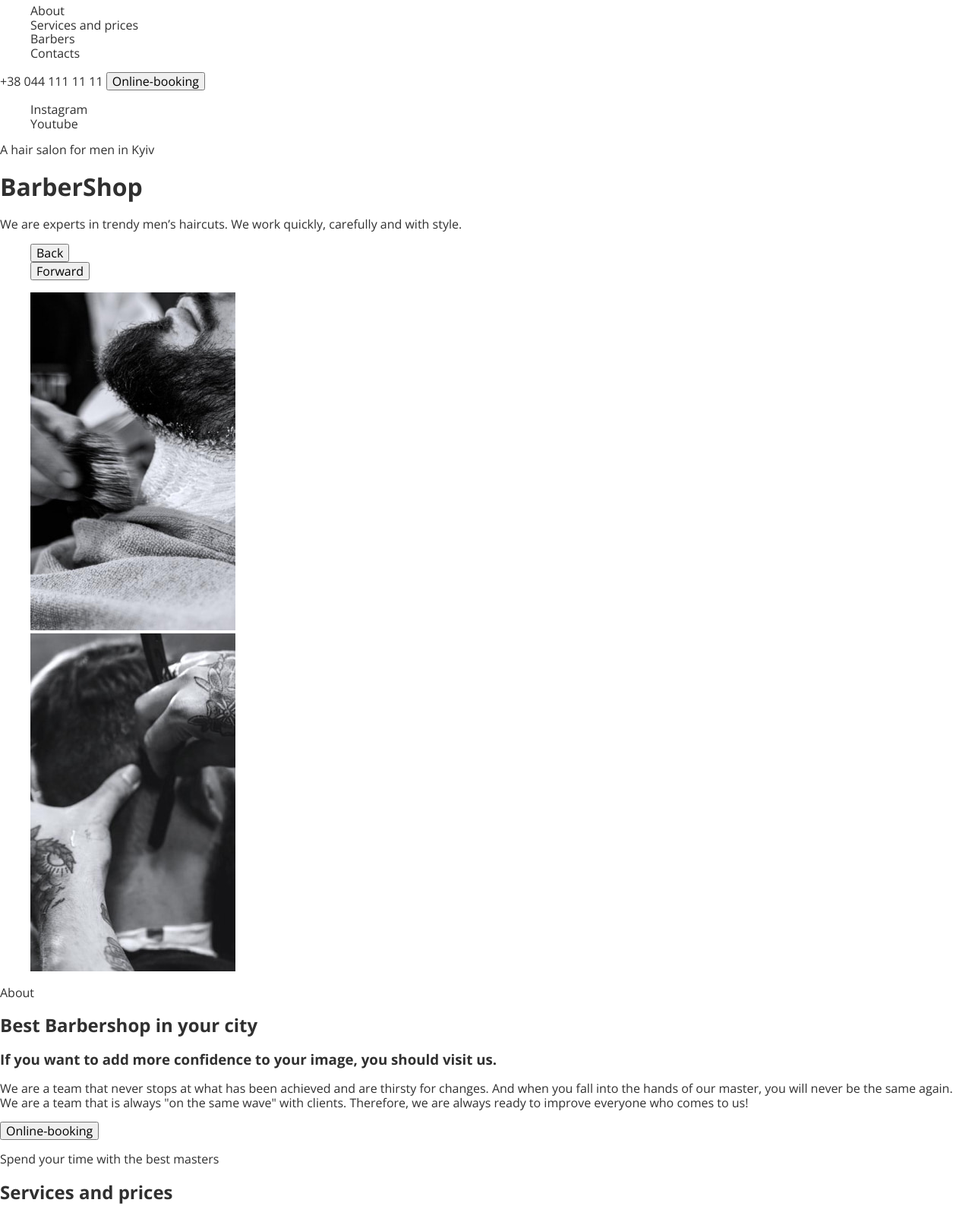
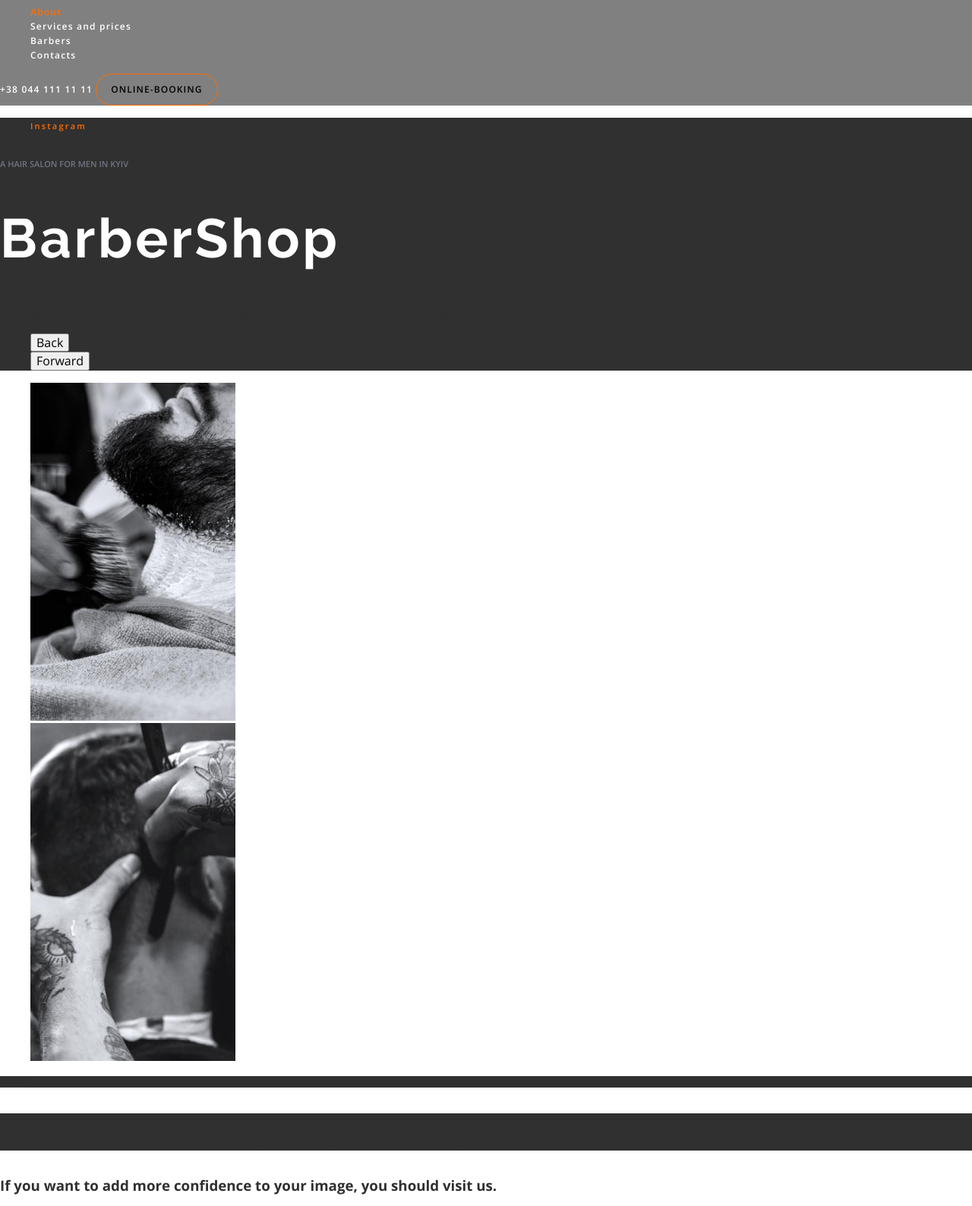
Before and after one commit to DenisTunyk/barbershop, a plain HTML site: page index.html in a window 1280 px wide. Shown: the part 90-1678 px from the top of the page at 76% size. Drawn offline with nearby package versions, Linux system fonts and the light colour scheme.

Commit message:
fonts-update

```diff
--- a/index.html
+++ b/index.html
@@ -20,20 +20,20 @@
         </a>
         <nav class="header-nav">
             <ul class="header-list">
-                <li class="header-item"><a class="header-link" href="#about">About</a></li>
-                <li class="header-item"><a class="header-link" href="#price">Services and prices</a></li>
+                <li class="header-item"><a class="header-link header-link-current" href="#about">About</a></li>
+                <li class=" header-item"><a class="header-link" href="#price">Services and prices</a></li>
                 <li class="header-item"><a class="header-link" href="#barbers">Barbers</a></li>
                 <li class="header-item"><a class="header-link" href="#contacts">Contacts</a></li>
             </ul>
         </nav>
         <a class="header-phone" href="tel:++380441111111">+38 044 111 11 11</a>
-        <button class="header-btn" type="button">Online-booking</button>
+        <button class="header-btn btn" type="button">Online-booking</button>
     </header>
     <main class="main">
         <section class="hero">
             <ul class="hero-list">
                 <li class="hero-item">
-                    <a class="hero-link" target="_blank" rel="noreferrer noopener"
+                    <a class="hero-link hero-link-active" target="_blank" rel="noreferrer noopener"
                         href="https://instagram.com">Instagram</a>
                 </li>
                 <li class="hero-item">
@@ -41,7 +41,7 @@
                         href="https://youtobe.com">Youtube</a>
                 </li>
             </ul>
-            <p class="hero-uppertitle">A hair salon for men in Kyiv</p>
+            <p class="hero-uppertitle uppertitle uppertitle-mode-dark">A hair salon for men in Kyiv</p>
             <h1 class="hero-main">BarberShop</h1>
             <p class="hero-desc">We are experts in trendy men’s haircuts. We work quickly, carefully and with style.</p>
             <div class="pagination">
@@ -63,8 +63,8 @@
                     <img class="about-img" src="./images/about/img-2.jpg" width="270" height="445" alt="barber" />
                 </li>
             </ul>
-            <p class="section-uppertitle">About</p>
-            <h2 class="section-title">Best Barbershop in your city</h2>
+            <p class="section-uppertitle uppertitle uppertitle-mode-light">About</p>
+            <h2 class="section-title section-title-mode-light">Best Barbershop in your city</h2>
             <h3 class="about-subtitle">If you want to add more confidence to your image, you should visit us.</h3>
             <p class="about-desc">
                 We are a team that never stops at what has been achieved and are thirsty for changes. And when you fall
@@ -76,8 +76,8 @@
             <button class="section-btn" type="button">Online-booking</button>
         </section>
         <section class="price" id="price">
-            <p class="section-uppertitle">Spend your time with the best masters</p>
-            <h2 class="section-title">Services and prices</h2>
+            <p class="section-uppertitle uppertitle uppertitle-mode-dark">Spend your time with the best masters</p>
+            <h2 class="section-title  section-title-mode-dark">Services and prices</h2>
             <ul class="price-list">
                 <li class="price-item">
                     <ul class="price-inner-list">
@@ -108,15 +108,15 @@
                 </ul>
             </div>
             <div class="advantages-right">
-                <p class="section-uppertitle">Old traditional school</p>
-                <h2 class="section-title">Why people come to us?</h2>
+                <p class="section-uppertitle uppertitle uppertitle-mode-light">Old traditional school</p>
+                <h2 class="section-title  section-title-mode-light">Why people come to us?</h2>
                 <p class="advantages-desc">Only good things are said about us. But it's better to see and feel 1 time
                     than read 10 times. </p>
             </div>
         </section>
         <section class="works" id="barbers">
-            <p class="section-uppertitle">For true enjoyers of the atmosphere</p>
-            <h2 class="section-title">Our barbers</h2>
+            <p class="section-uppertitle uppertitle uppertitle-mode-light">For true enjoyers of the atmosphere</p>
+            <h2 class="section-title  section-title-mode-light">Our barbers</h2>
             <ul class="works-list">
                 <li class="works-item card">
                     <img class="card-img" src="./images/works/img-1.jpg" alt="image" width="370" height="346">
@@ -166,7 +166,7 @@
             </ul>
         </section>
         <section class="portfolio">
-            <p class="section-uppertitle">In Latin, "barba" means "beard"</p>
+            <p class="section-uppertitle uppertitle uppertitle-mode-light">In Latin, "barba" means "beard"</p>
             <ul class="portfolio-list">
                 <li class="portfolio-item"><img src="./images/portfolio/img-1.jpg" alt="Image1" class="portfolio-img" />
                 </li>
@@ -180,7 +180,7 @@
         </section>
         <section class="contacts" id="contacts">
             <div>
-                <h2 class="section-title">Online-booking</h2>
+                <h2 class="section-title  section-title-mode-dark">Online-booking</h2>
                 <form>
                     <label for="">
                         <input type="text" />
@@ -195,7 +195,7 @@
                 </form>
             </div>
             <div class="contacts-group">
-                <h2 class="section-title">Contacts</h2>
+                <h2 class="section-title  section-title-mode-dark">Contacts</h2>
                 <address class="contacts-adress">
                     <ul class="contacts-list">
                         <li class="contacts-item">
--- a/sass/abstracts/_variables.scss
+++ b/sass/abstracts/_variables.scss
@@ -15,13 +15,18 @@ $text-secondary-font: "Raleway", sans-serif !default;
 /// @type Color
 $text-color: #303030 !default;
 $text-color-active: #ff6c00;
+$btn-txt-color: #fff;
 
 /// Background
 /// @type Color
 $bg-light-color: #f7f7f7 !default;
-$bg-dark-color: #111319 !default;
+$bg-dark-color: #303030 !default;
+$bg-color-active: #ff6c00;
 
 // -----------------------------------
+
+/// Text size
+//$text-main-size:
 
 /// Main brand color
 /// @type Color
--- a/sass/base/_fonts.scss
+++ b/sass/base/_fonts.scss
@@ -1,4 +1,4 @@
-// body {
-// 	//font-family: $text-main-font;
-// 	color: blue;
-// }
+body {
+	font-family: $text-main-font;
+	color: blue;
+}
--- a/sass/components/_button.scss
+++ b/sass/components/_button.scss
@@ -0,0 +1,28 @@
+.btn {
+	padding: 12px 19px 12px 19px;
+	border-radius: 25px;
+	border: solid 1px $text-color-active;
+
+	font-family: inherit;
+	font-size: 12px;
+	font-weight: 600;
+	line-height: calc(16 / 12);
+	letter-spacing: 0.09em;
+	text-align: center;
+	text-transform: uppercase;
+	cursor: pointer;
+	background-color: transparent;
+}
+
+.btn:hover,
+.btn:focus {
+	background-color: $bg-color-active;
+}
+
+.btn-mode-light {
+	background-color: $text-color;
+}
+
+.btn-mode-dark {
+	background-color: #fff;
+}
--- /dev/null
+++ b/sass/components/_section-title.scss
@@ -0,0 +1,15 @@
+.section-title {
+	font-family: $text-secondary-font;
+	font-weight: 700;
+	font-size: 42px;
+	line-height: calc(49 / 42);
+	letter-spacing: 0.05em;
+}
+
+.section-title-mode-light {
+	background-color: $text-color;
+}
+
+.section-title-mode-dark {
+	color: #fff;
+}
--- /dev/null
+++ b/sass/components/_uppertitle.scss
@@ -0,0 +1,14 @@
+.uppertitle {
+	font-weight: 600;
+	font-size: 11px;
+	line-height: calc(15 / 11);
+	text-transform: uppercase;
+}
+
+.uppertitle-mode-light {
+	background-color: $text-color;
+}
+
+.uppertitle-mode-dark {
+	color: rgba(157, 164, 189, 0.6);
+}
--- a/sass/layout/_header.scss
+++ b/sass/layout/_header.scss
@@ -0,0 +1,23 @@
+.header {
+	background-color: gray;
+}
+
+.header-link,
+.header-phone {
+	font-size: 12px;
+	font-weight: 600;
+	line-height: calc(16 / 12);
+	letter-spacing: 0.1em;
+	color: #fff;
+}
+
+.header-link:hover,
+.header-link:focus,
+.header-phone:hover,
+.header-phone:focus {
+	color: $text-color-active;
+}
+
+.header-link-current {
+	color: $text-color-active;
+}
--- /dev/null
+++ b/sass/layout/_hero.scss
@@ -0,0 +1,27 @@
+.hero {
+	background-color: $bg-dark-color;
+}
+
+.hero-main {
+	font-family: $text-secondary-font;
+	font-style: normal;
+	font-size: 72px;
+	line-height: calc(85 / 72);
+	letter-spacing: 0.05em;
+	color: #ffffff;
+}
+
+.hero-link {
+	font-size: 11px;
+	font-weight: 600;
+	line-height: calc(15 / 11);
+	letter-spacing: 0.2em;
+}
+.hero-link:hover,
+.hero-link:focus {
+	color: $text-color-active;
+}
+
+.hero-link-active {
+	color: $text-color-active;
+}
--- a/sass/main.scss
+++ b/sass/main.scss
@@ -1,24 +1,28 @@
 @charset "UTF-8";
 
 // 1. Vendors
-@use "vendors/normalize";
+@import "abstracts/variables";
+@import "vendors/normalize";
 
 // 2. Base stuff
-@use "base/base";
-@use "base/fonts";
-@use "base/helpers";
-@use "base/typography";
+@import "base/base";
+@import "base/fonts";
+@import "base/helpers";
+@import "base/typography";
 
 // 3. Layout-related sections
-@use "layout/footer";
-@use "layout/header";
+@import "layout/hero";
+@import "layout/footer";
+@import "layout/header";
 
 // 4. Components
-@use "components/button";
-@use "components/logo";
+@import "components/button";
+@import "components/logo";
+@import "components/section-title";
+@import "components/uppertitle";
 
 // 5. Pages
-@use "pages/home";
+@import "pages/home";
 
 // 6. Themes
 //@use "themes/default";
```
Also changed, not shown: sass/main.css, 1 other file.
